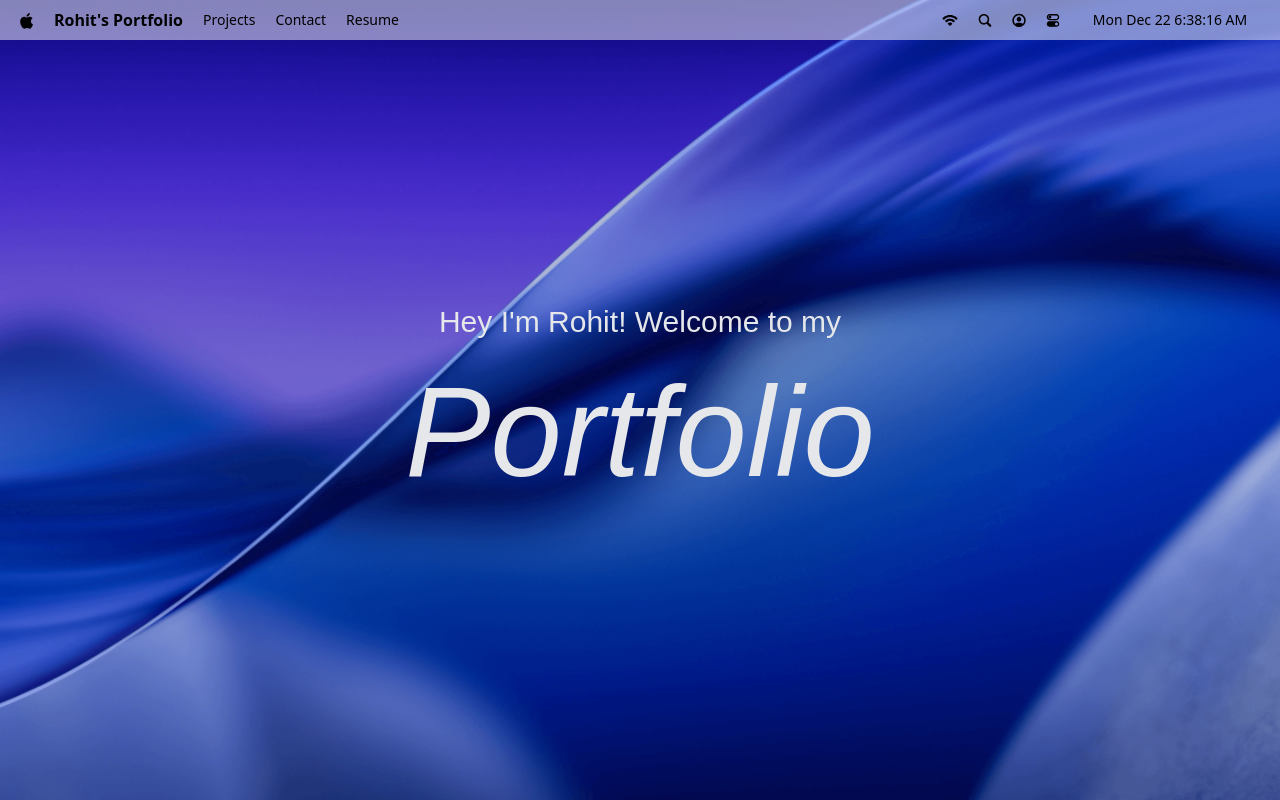
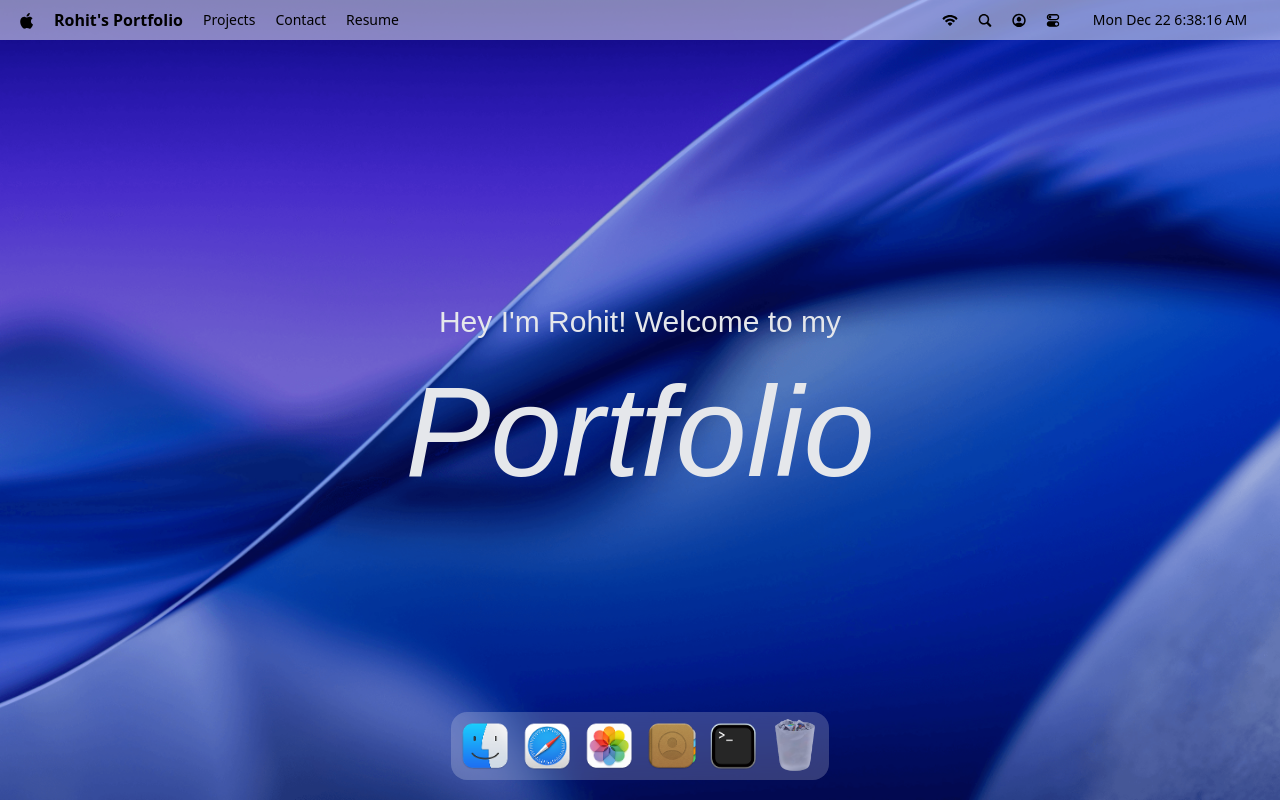
Before and after one commit to RohitS0612/MacOs_Portfolio, a React (Vite) app: page / in a window 1280 px wide. Built offline with nearby package versions, Linux system fonts and the light colour scheme; a web font is replaced by a local one.

Commit message:
dock implementation

```diff
--- a/package.json
+++ b/package.json
@@ -17,6 +17,7 @@
     "lucide-react": "^0.562.0",
     "react": "^19.2.0",
     "react-dom": "^19.2.0",
+    "react-tooltip": "^5.30.0",
     "src": "^1.1.2",
     "tailwindcss": "^4.1.18"
   },
--- a/src/App.jsx
+++ b/src/App.jsx
@@ -1,5 +1,6 @@
 import Navbar from "./components/Navbar.jsx";
 import Welcome from "./components/Welcome.jsx";
+import Dock from "./components/Dock.jsx";
 
 function App() {
 
@@ -7,6 +8,7 @@
     <main>
       <Navbar/>
         <Welcome/>
+        <Dock/>
     </main>
   )
 }
--- /dev/null
+++ b/src/components/Dock.jsx
@@ -0,0 +1,75 @@
+import {useRef} from "react";
+import {Tooltip } from "react-tooltip";
+import {dockApps} from "../constants/index.js";
+import {useGSAP} from "@gsap/react";
+import gsap from "gsap";
+
+const Dock = () => {
+
+    const dockRef = useRef(null);
+
+    useGSAP(() => {
+        const dock = dockRef.current;
+        if(!dock) return;
+
+        const icons = dock.querySelectorAll(".dock-icon");
+
+        const animateIcons = (mouseX) => {
+            const { left } = dock.getBoundingClientRect();
+
+            icons.forEach((icon) => {
+                const {left:iconLeft, width } = icon.getBoundingClientRect();
+                const center = iconLeft - left + width / 2;
+                const distance = Math.abs(mouseX - center);
+                const intensity = Math.exp(-(distance ** 3.5) / 20000);
+                gsap.to(icon, {
+                    scale: 1 + 0.25 * intensity,
+                    y: -15 * intensity,
+                    duration: 0.2,
+                    ease: "power1.out"
+                })
+            })
+        }
+    const handleMouseMove = (event) => {
+            const {left} = dock.getBoundingClientRect();
+            animateIcons(event.clientX - left);
+    };
+        const resetIcons = () => icons.forEach((icon) => gsap.to
+        (icon, {scale:1, y:0, duration: 0.3, ease:"power1.out"}));
+
+        dock.addEventListener('mousemove', handleMouseMove);
+        dock.addEventListener('mouseleave', resetIcons);
+
+        return () => {
+            dock.removeEventListener('mousemove', handleMouseMove);
+            dock.removeEventListener('mouseup', resetIcons);
+        }
+    }, []);
+
+
+    const toggleApp = (app) => {
+        // window open logic
+    }
+    return (
+       <section id="dock">
+           <div ref={dockRef} className="dock-container">
+               {dockApps.map(({ id, name, icon, canOpen}) => (
+                   <div key={id} className="relative flex justify-center" >
+                        <button type="button" className="dock-icon" aria-label={name}
+                            data-tooltip-id="dock-tooltip"
+                                data-tooltip-content={name}
+                                data-tooltip-delay-show={150}
+                                disabled={!canOpen}
+                                onclick={() => toggleApp({id, canOpen})}
+                        >
+                            <img src={`/images/${icon}`} alt="name" loading="lazy" className={canOpen ? "" : "opacity-60"} />
+                        </button>
+                   </div>
+               ))}
+               <Tooltip id="dock-tooltip" place="top" className="tooltip"/>
+           </div>
+       </section>
+    );
+};
+
+export default Dock;
```
Also changed, not shown: 1 other file (tests, documents, lock files or other folders).
